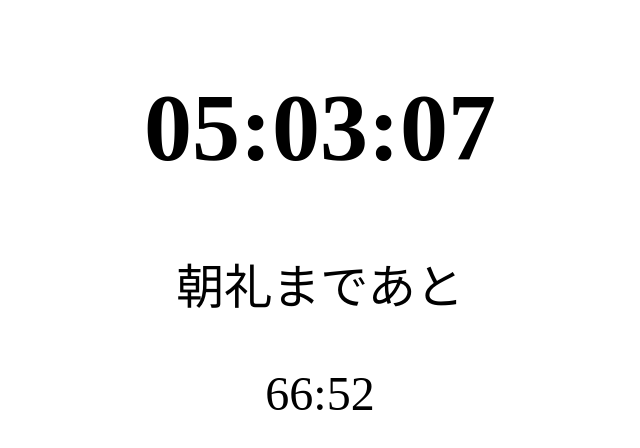
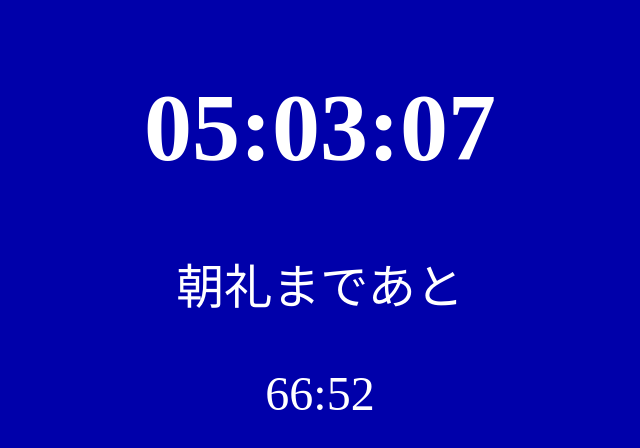
Before and after one commit to nakano1120/alermtimer, a plain HTML site: page index.html in a window 1280 px wide. Shown: the whole page, without its empty margins (320-960 px from the left). Drawn offline with Linux system fonts and the light colour scheme.

Commit message:
Add files via upload

```diff
--- a/style.css
+++ b/style.css
@@ -1,6 +1,8 @@
 body{
     font-size:300%;
     text-align: center;
+    background-color:#0000aa;
+    color:#ffffff;
 }
 .container{
     display:inline-block;
```
